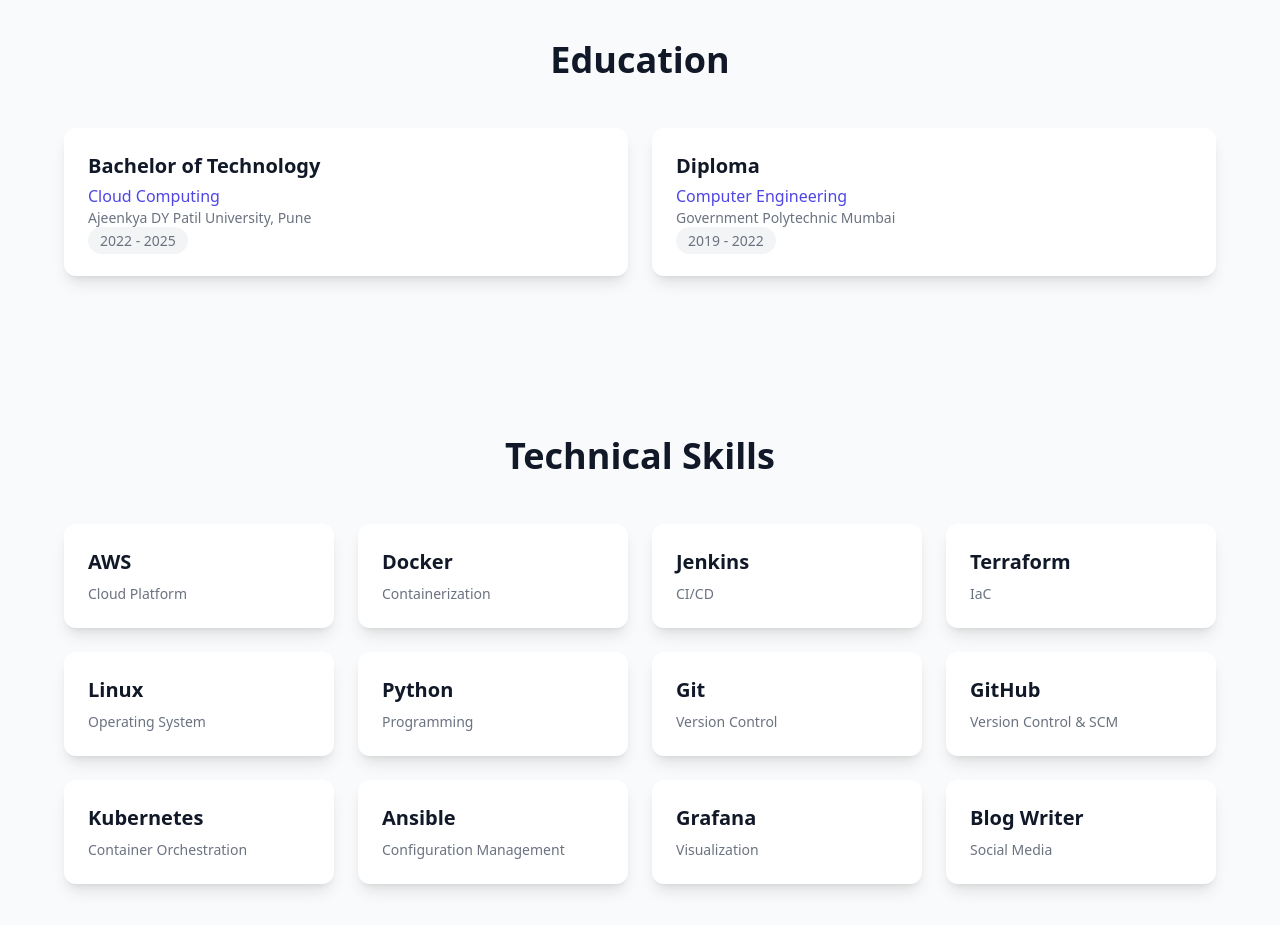
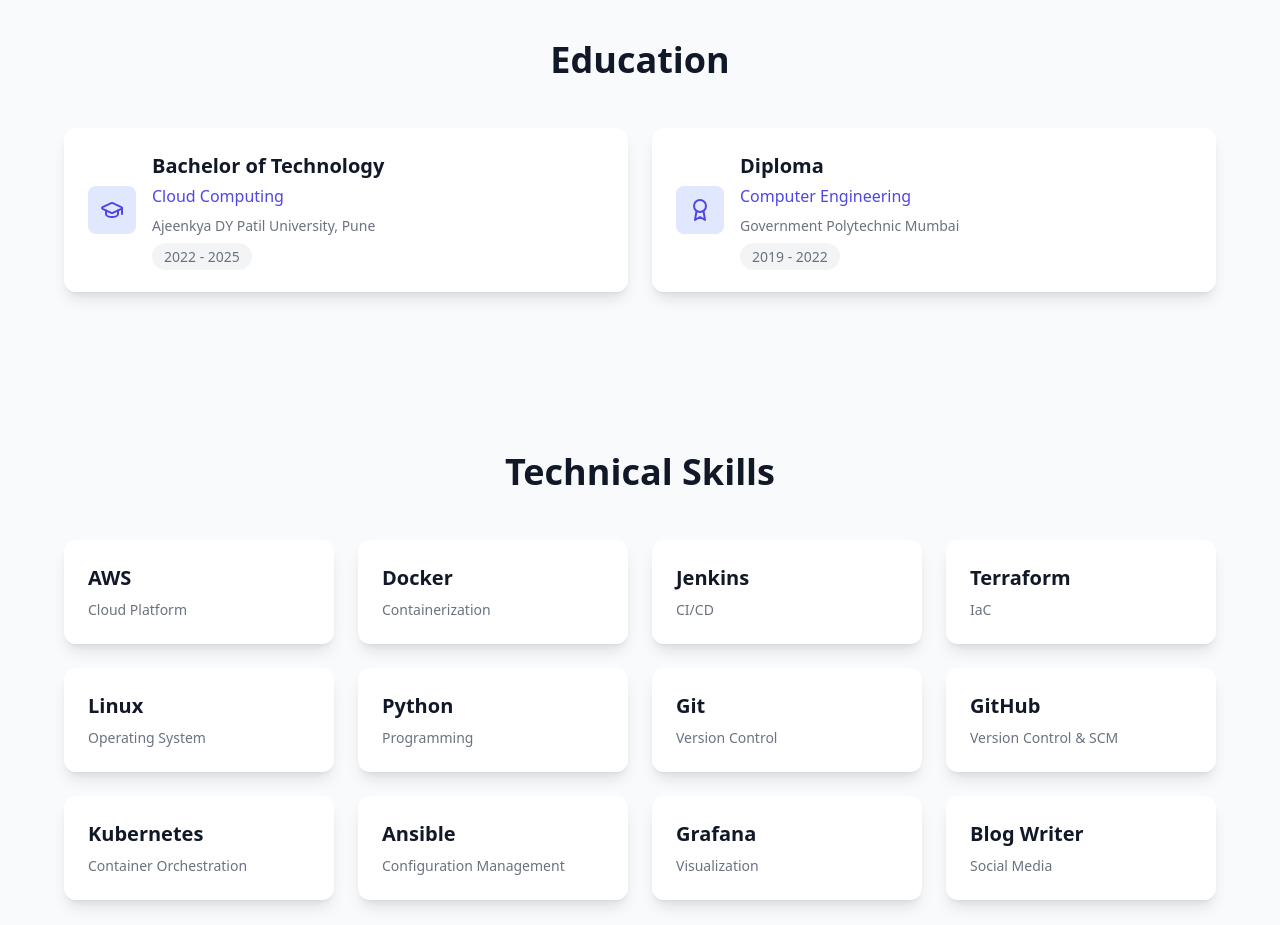
Before and after one commit to SaimShaikh/Portfolio-, a React (Vite) app: page / in a window 1280 px wide. Shown: the part 1600-2525 px from the top of the page. Built offline with nearby package versions, Linux system fonts and the light colour scheme.

Commit message:
icon and space in eduction added

```diff
--- a/src/components/Education.tsx
+++ b/src/components/Education.tsx
@@ -1,4 +1,5 @@
 import React from 'react';
+import { GraduationCap, Award } from 'lucide-react';
 
 const education = [
   {
@@ -6,12 +7,14 @@ const education = [
     specialization: 'Cloud Computing',
     institution: 'Ajeenkya DY Patil University, Pune',
     duration: '2022 - 2025',
+    icon: GraduationCap,
   },
   {
     degree: 'Diploma',
     specialization: 'Computer Engineering',
     institution: 'Government Polytechnic Mumbai',
     duration: '2019 - 2022',
+    icon: Award,
   },
 ];
 
@@ -26,20 +29,25 @@ const Education = () => {
           {education.map((edu, index) => (
             <div
               key={index}
-              className="p-6 bg-white dark:bg-gray-800 rounded-xl shadow-lg hover:shadow-xl transition-shadow"
+              className="p-6 bg-white dark:bg-gray-800 rounded-xl shadow-lg hover:shadow-xl transition-shadow flex items-center gap-4"
             >
+              <div className="p-3 bg-indigo-100 dark:bg-indigo-900 rounded-lg">
+                <edu.icon className="w-6 h-6 text-indigo-600 dark:text-indigo-400" />
+              </div>
+              <div>
                 <h3 className="text-xl font-semibold text-gray-900 dark:text-white mb-1">
                   {edu.degree}
                 </h3>
-              <p className="text-indigo-600 dark:text-indigo-400 font-medium">
+                <p className="text-indigo-600 dark:text-indigo-400 font-medium mb-2">
                   {edu.specialization}
                 </p>
-              <p className="text-gray-500 dark:text-gray-400 text-sm">
+                <p className="text-gray-500 dark:text-gray-400 text-sm mb-2">
                   {edu.institution}
                 </p>
                 <span className="text-sm text-gray-500 dark:text-gray-400 bg-gray-100 dark:bg-gray-700 px-3 py-1 rounded-full">
                   {edu.duration}
                 </span>
+              </div>
             </div>
           ))}
         </div>
@@ -48,4 +56,4 @@ const Education = () => {
   );
 };
 
-export default Education; // ✅ Ensure this is at the bottom!
+export default Education;
```
Lines whose indentation alone changed are shown as unchanged.
